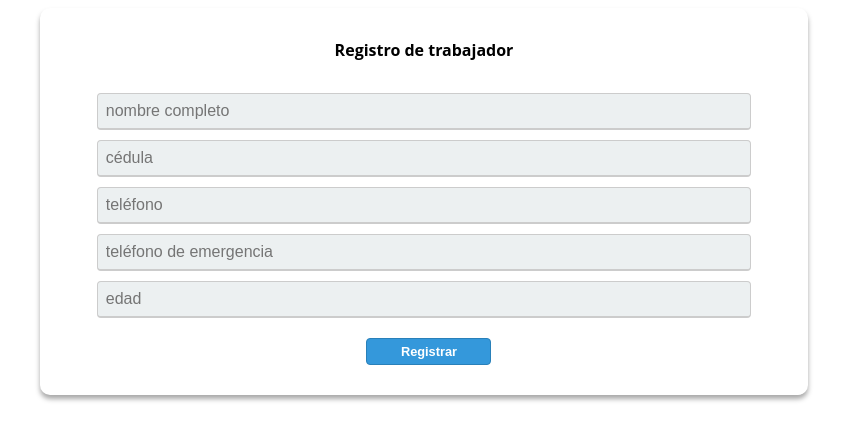
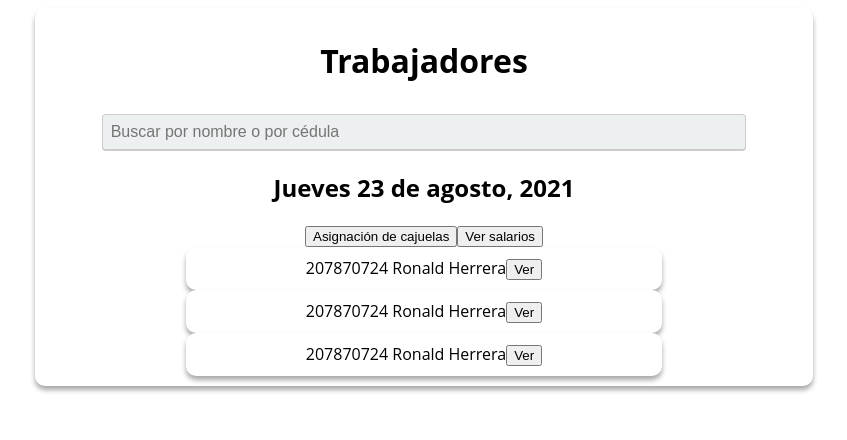
Before and after one commit to ronaldhgamez/Cafe-App-Angular, an Angular app: page /register-component in a window 1280 px wide. Shown: the top 440 px of the page, without its empty margins (216-1063 px from the left). Built offline with nearby package versions, Linux system fonts and the light colour scheme.

Commit message:
employees view finished

```diff
--- a/src/app/app.component.html
+++ b/src/app/app.component.html
@@ -1,2 +1,3 @@
 <!-- <app-login-component></app-login-component> -->
-<app-register-component></app-register-component>
+<!-- <app-register-component></app-register-component> -->
+<app-employees-component></app-employees-component>
--- a/src/app/app.module.ts
+++ b/src/app/app.module.ts
@@ -4,12 +4,14 @@ import { BrowserModule } from '@angular/platform-browser';
 import { AppComponent } from './app.component';
 import { LoginComponentComponent } from './login-component/login-component.component';
 import { RegisterComponentComponent } from './register-component/register-component.component';
+import { EmployeesComponentComponent } from './employees-component/employees-component.component';
 
 @NgModule({
   declarations: [
     AppComponent,
     LoginComponentComponent,
-    RegisterComponentComponent
+    RegisterComponentComponent,
+    EmployeesComponentComponent
   ],
   imports: [
     BrowserModule
--- /dev/null
+++ b/src/app/employees-component/employees-component.component.css
@@ -0,0 +1,29 @@
+body {
+  font-family: 'Open Sans', sans-serif;
+  text-align: center;
+}
+
+.card {
+  border-radius: 10px;
+  width: 60%;
+  margin: auto;
+  background-color: white;
+  padding: 10px;
+  position: relative;
+}
+
+.shadow {
+  box-shadow: 0px 4px 5px 0px rgba(0, 0, 0, 0.34);
+}
+
+input {
+  background: #ecf0f1;
+  border: #ccc 1px solid;
+  border-bottom: #ccc 2px solid;
+  padding: 8px;
+  width: 85%;
+  color: #AAAAAA;
+  margin-top: 10px;
+  font-size: 1em;
+  border-radius: 4px;
+}
--- /dev/null
+++ b/src/app/employees-component/employees-component.component.html
@@ -0,0 +1,32 @@
+<body class="card shadow">
+
+  <header>
+    <h1>Trabajadores</h1>
+  </header>
+
+  <div>
+
+    <div>
+      <input id="input_search" type="search" (keyup)="filter()" placeholder="Buscar por nombre o por cédula">
+    </div>
+
+    <div>
+      <h2>{{date}}</h2>
+      <button>Asignación de cajuelas</button>
+      <button>Ver salarios</button>
+    </div>
+  </div>
+
+  <!-- Employees list -->
+  <div>
+    <div *ngFor="let employee of employee_list">
+      <div class="card shadow" *ngIf="employee.display == true">
+        <span>{{employee.id_card}} {{employee.name}}</span>
+        <button (click)="clickOnEmployee(employee)">Ver</button>
+      </div>
+
+    </div>
+  </div>
+
+
+</body>
--- /dev/null
+++ b/src/app/employees-component/employees-component.component.ts
@@ -0,0 +1,44 @@
+import { Component, OnInit } from '@angular/core';
+
+@Component({
+  selector: 'app-employees-component',
+  templateUrl: './employees-component.component.html',
+  styleUrls: ['./employees-component.component.css']
+})
+export class EmployeesComponentComponent implements OnInit {
+
+  public date: string;
+  public employee_list: Array<any>;
+
+  constructor() {
+    this.date = "Jueves 23 de agosto, 2021";
+    this.employee_list = [
+      {
+        "id_card": "207870724", "name": "Ronald Herrera", "display": true
+      },
+      {
+        "id_card": "207870724", "name": "Ronald Herrera", "display": true
+      },
+      {
+        "id_card": "207870724", "name": "Ronald Herrera", "display": true
+      },
+      {
+        "id_card": "207870724", "name": "Ronald Herrera", "display": false
+      }
+    ];
+  }
+
+  ngOnInit(): void {
+  }
+
+  clickOnEmployee(employee: any) {
+    console.log(employee);
+
+  }
+
+  public filter() {
+    const value = (<HTMLInputElement>document.getElementById("input_search")).value
+    console.log(value);
+
+  }
+}
--- a/src/app/register-component/register-component.component.ts
+++ b/src/app/register-component/register-component.component.ts
@@ -19,6 +19,9 @@ export class RegisterComponentComponent implements OnInit {
     const emergency = (<HTMLInputElement>document.getElementById("emergency")).value;
     const age = (<HTMLInputElement>document.getElementById("age")).value;
 
-
+    const employee = {
+      name, card_id, tel, emergency, age
+    }
+    console.log(employee);
   }
 }
```
Also changed, not shown: 1 other file (tests, documents, lock files or other folders).
